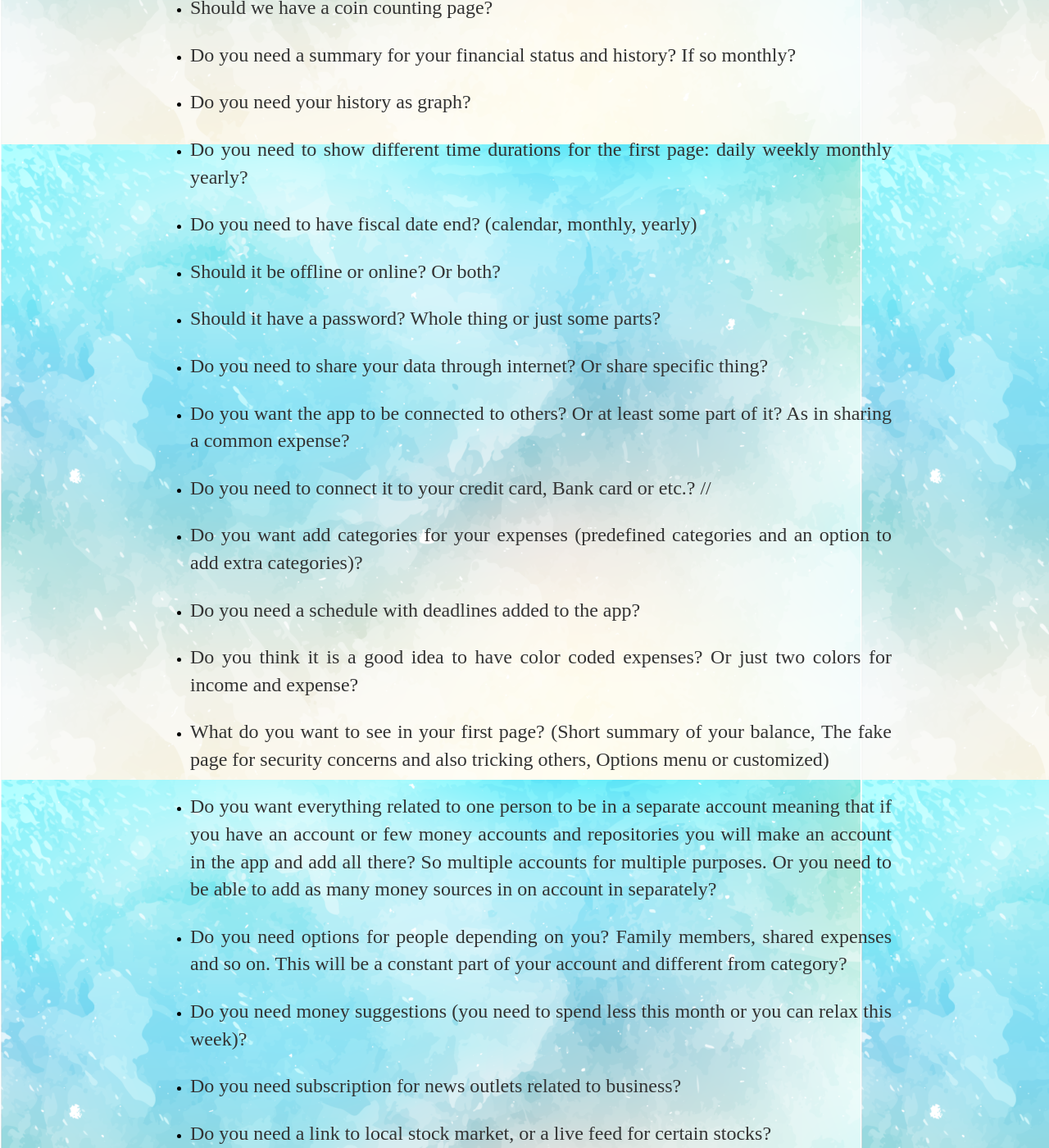
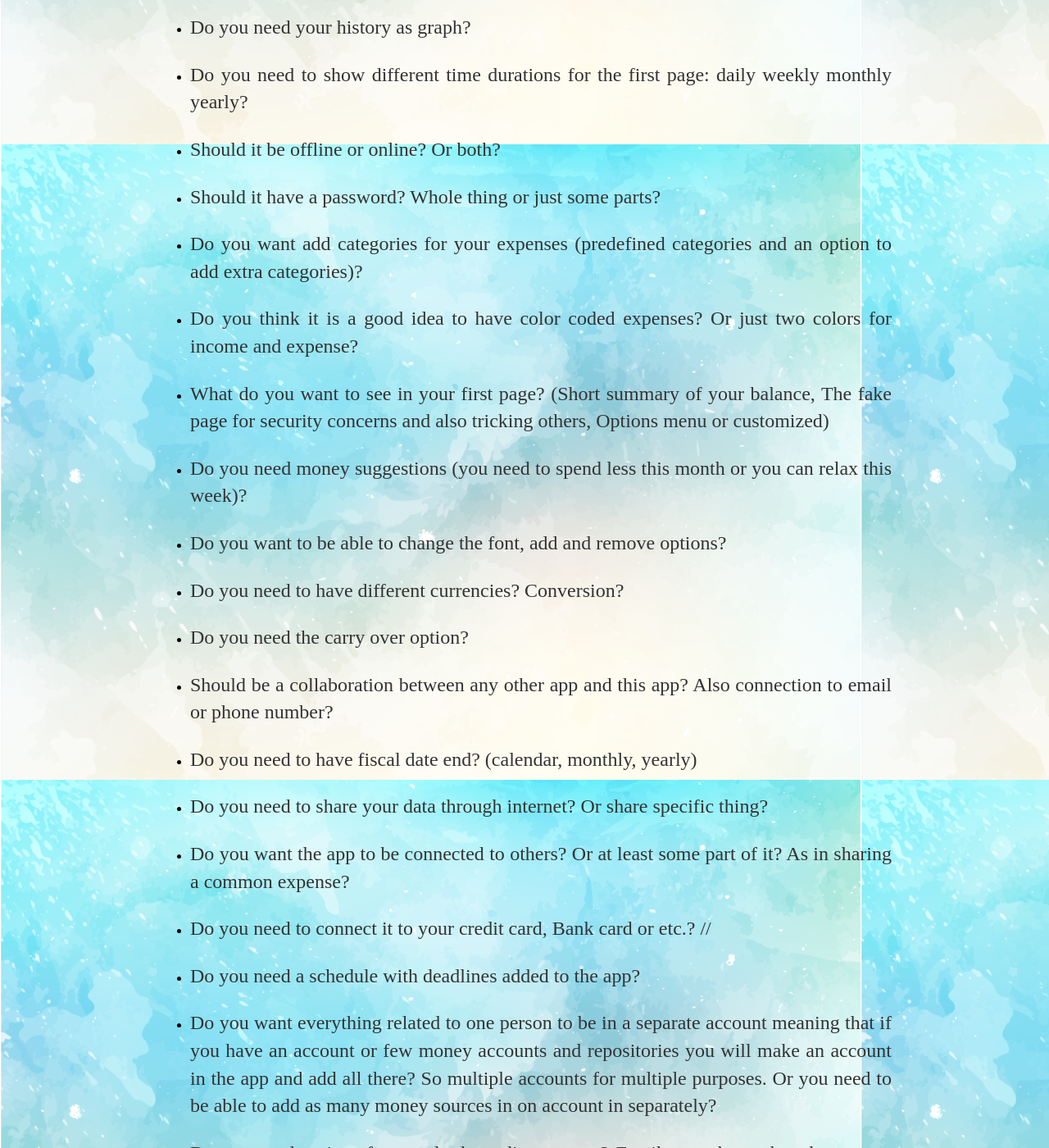
Before and after one commit to 785pavan/isee2019-SPENDEMON, a Jekyll site: the page built from docs/_posts/2019-05-15-ISEE-2019-Requirements-Analysis.md, in a window 1280 px wide and 1400 px high, scrolled down 1374 px. Shown: the whole window at 82% size. Built offline with Jekyll 4.4.1, drawn with Linux system fonts in a browser that asks for light colours; some of the changed lines change nothing that is shown; some of the changed text lies outside the part shown.

Commit message:
Update 2019-05-15-ISEE-2019-Requirements-Analysis.md

```diff
--- a/docs/_posts/2019-05-15-ISEE-2019-Requirements-Analysis.md
+++ b/docs/_posts/2019-05-15-ISEE-2019-Requirements-Analysis.md
@@ -25,8 +25,6 @@ We did a thorough research on the available apps in the market and brain stormed
 
 -   Do you need the option for automated expenses and incomes/Salaries?
 
--   Should be a collaboration between any other app and this app? Also connection to email or phone number?
-
 -   Should we consider loan and instalment in the app? And interest rate.
 
 -   Should we have a coin counting page?
@@ -37,11 +35,27 @@ We did a thorough research on the available apps in the market and brain stormed
 
 -   Do you need to show different time durations for the first page: daily weekly monthly yearly?
 
--   Do you need to have fiscal date end? (calendar, monthly, yearly)
-
 -   Should it be offline or online? Or both?
 
 -   Should it have a password? Whole thing or just some parts?
+
+-   Do you want add categories for your expenses (predefined categories and an option to add extra categories)?
+
+-   Do you think it is a good idea to have color coded expenses? Or just two colors for income and expense?
+
+-   What do you want to see in your first page? (Short summary of your balance, The fake page for security concerns and also tricking others, Options menu or customized)
+
+-   Do you need money suggestions (you need to spend less this month or you can relax this week)?
+
+-   Do you want to be able to change the font, add and remove options?
+
+-   Do you need to have different currencies? Conversion?
+
+-   Do you need the carry over option?
+
+-   Should be a collaboration between any other app and this app? Also connection to email or phone number?
+
+-   Do you need to have fiscal date end? (calendar, monthly, yearly)
 
 -   Do you need to share your data through internet? Or share specific thing?
 
@@ -49,19 +63,11 @@ We did a thorough research on the available apps in the market and brain stormed
 
 -   Do you need to connect it to your credit card, Bank card or etc.? //
 
--   Do you want add categories for your expenses (predefined categories and an option to add extra categories)?
-
 -   Do you need a schedule with deadlines added to the app?
-
--   Do you think it is a good idea to have color coded expenses? Or just two colors for income and expense?
-
--   What do you want to see in your first page? (Short summary of your balance, The fake page for security concerns and also tricking others, Options menu or customized)
 
 -   Do you want everything related to one person to be in a separate account meaning that if you have an account or few money accounts and repositories you will make an account in the app and add all there? So multiple accounts for multiple purposes. Or you need to be able to add as many money sources in on account in separately?
 
 -   Do you need options for people depending on you? Family members, shared expenses and so on. This will be a constant part of your account and different from category?
-
--   Do you need money suggestions (you need to spend less this month or you can relax this week)?
 
 -   Do you need subscription for news outlets related to business?
 
@@ -69,13 +75,7 @@ We did a thorough research on the available apps in the market and brain stormed
 
 -   Are you interested in the night mode day mode or more customized color and font changes?
 
--   Do you want to be able to change the font, add and remove options?
-
--   Do you need to have different currencies? Conversion?
-
 -   Do you need different currencies to be adjusted based their current value?
-
--   Do you need the carry over option?
 
 -   Do you want to rate your or connected accounts based on their performance?
 
```
